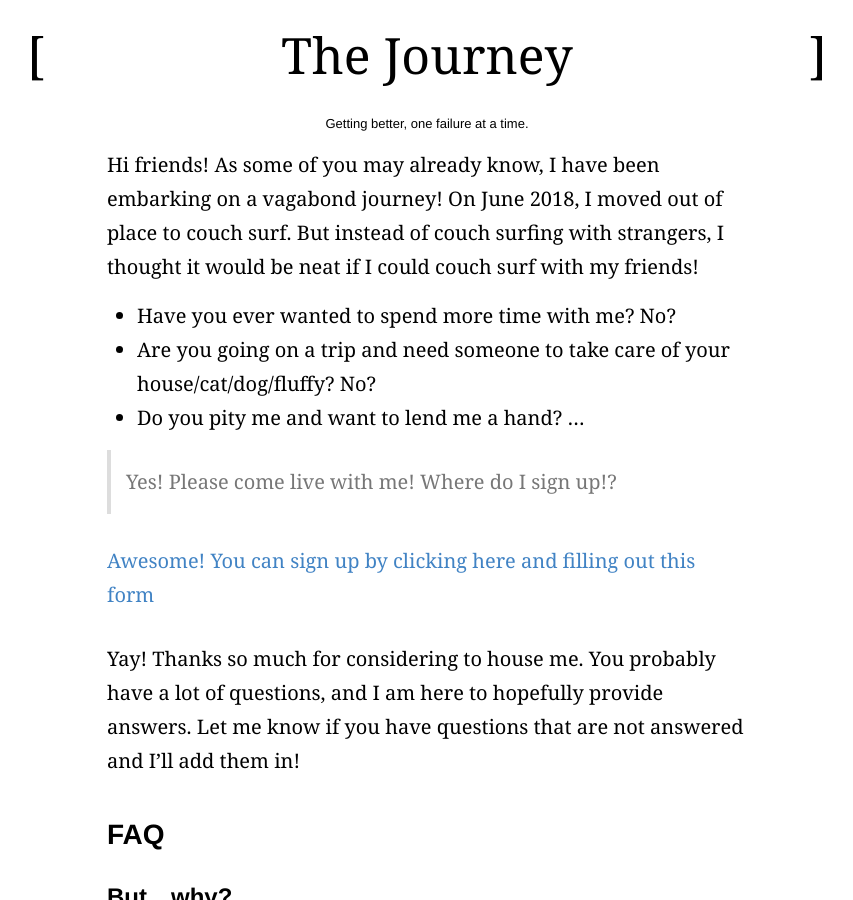
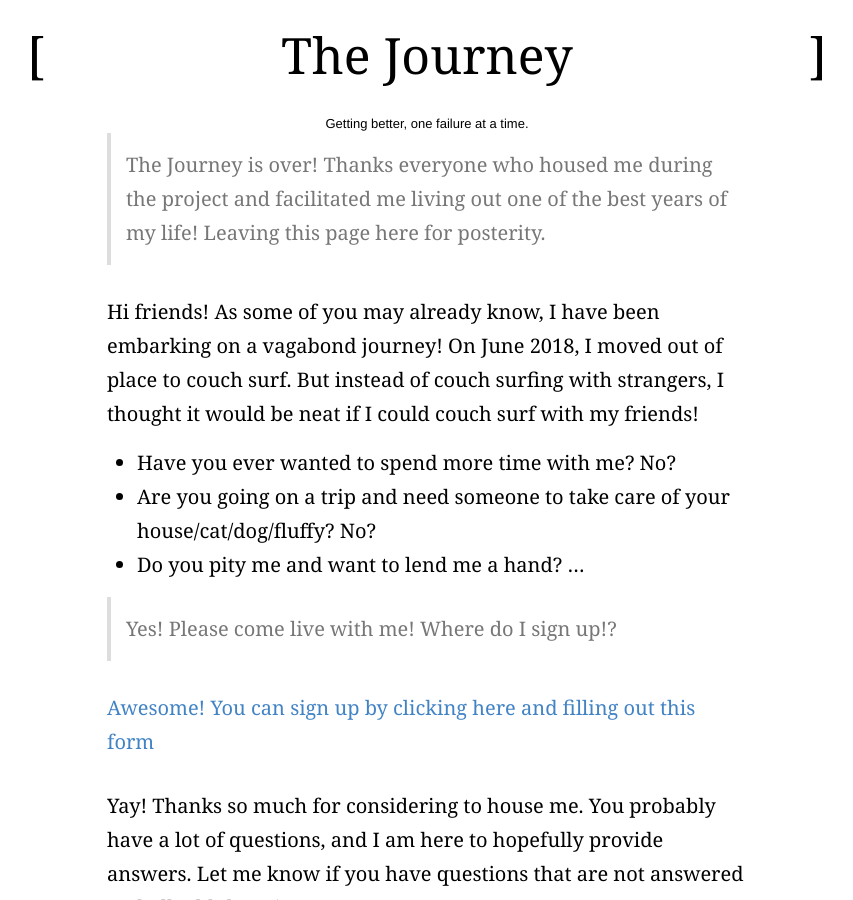
Before and after one commit to mdayaram/mdayaram.github.io, a Jekyll site: the page built from journey/index.md, in a window 1280 px wide and 900 px high. Shown: the whole window, without its empty margins (213-1066 px from the left). Built offline with Jekyll 4.4.1, drawn with Linux system fonts in a browser that asks for light colours.

Commit message:
Journey is over

```diff
--- a/journey/index.md
+++ b/journey/index.md
@@ -3,6 +3,8 @@ layout: page
 title: The Journey
 description: Vagabonding
 ---
+
+> The Journey is over! Thanks everyone who housed me during the project and facilitated me living out one of the best years of my life! Leaving this page here for posterity.
 
 Hi friends! As some of you may already know, I have been embarking on a vagabond journey! On June 2018, I moved out of place to couch surf. But instead of couch surfing with strangers, I thought it would be neat if I could couch surf with my friends!
 
```
